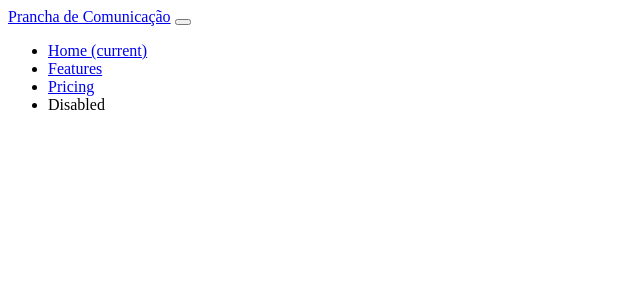
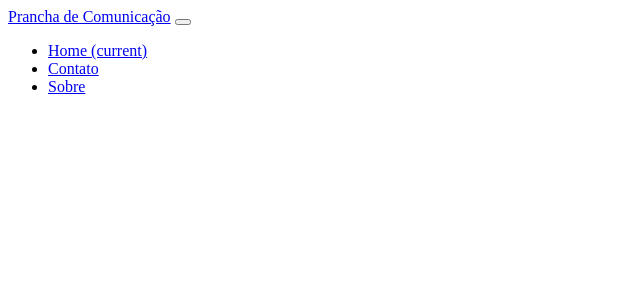
Before and after one commit to omartins-zs/api_codeigniter, a CodeIgniter app: the page made by application/views/templates/navtop.php in a window 1280 px wide. Shown: the top 300 px of the page, without its empty margins (0-640 px from the left). Run offline with CodeIgniter, Linux system fonts and the light colour scheme.

Commit message:
Ajustando Color Text e Add Links no Navbar

```diff
--- a/application/views/templates/navtop.php
+++ b/application/views/templates/navtop.php
@@ -1,4 +1,4 @@
-<nav class="navbar navbar-expand-lg navbar-light bg-light">
+<nav class="navbar navbar-expand-lg navbar-dark bg-info">
 	<div class="container-fluid">
 		<a class="navbar-brand" href="#">Prancha de Comunicação</a>
 		<button class="navbar-toggler" type="button" data-toggle="collapse" data-target="#navbarNav" aria-controls="navbarNav" aria-expanded="false" aria-label="Toggle navigation">
@@ -10,13 +10,10 @@
 					<a class="nav-link" href="#">Home <span class="sr-only">(current)</span></a>
 				</li>
 				<li class="nav-item">
-					<a class="nav-link" href="#">Features</a>
+					<a class="nav-link" href="<?= base_url() . 'Contato'; ?>">Contato</a>
 				</li>
 				<li class="nav-item">
-					<a class="nav-link" href="#">Pricing</a>
-				</li>
-				<li class="nav-item">
-					<a class="nav-link disabled">Disabled</a>
+					<a class="nav-link" href="<?= base_url() . 'Sobre'; ?>">Sobre</a>
 				</li>
 			</ul>
 		</div>
```
